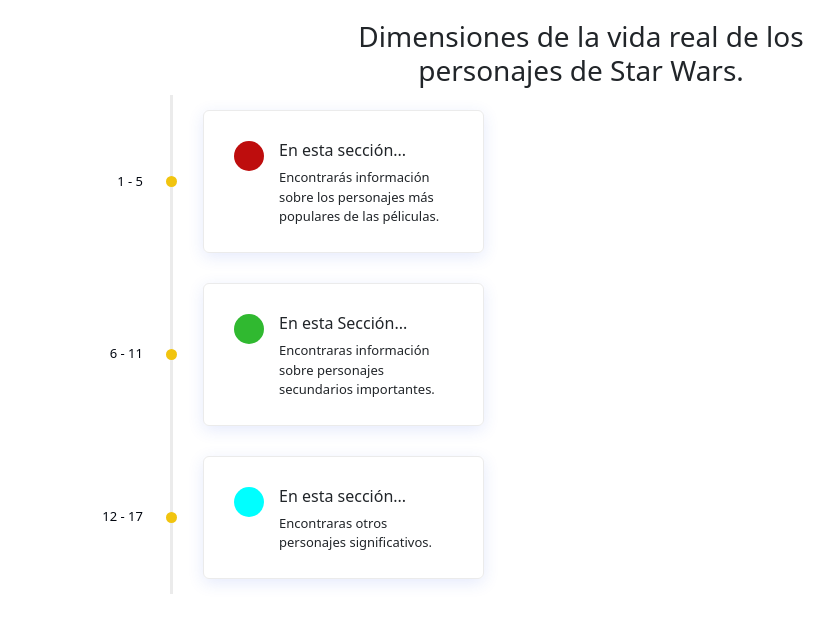
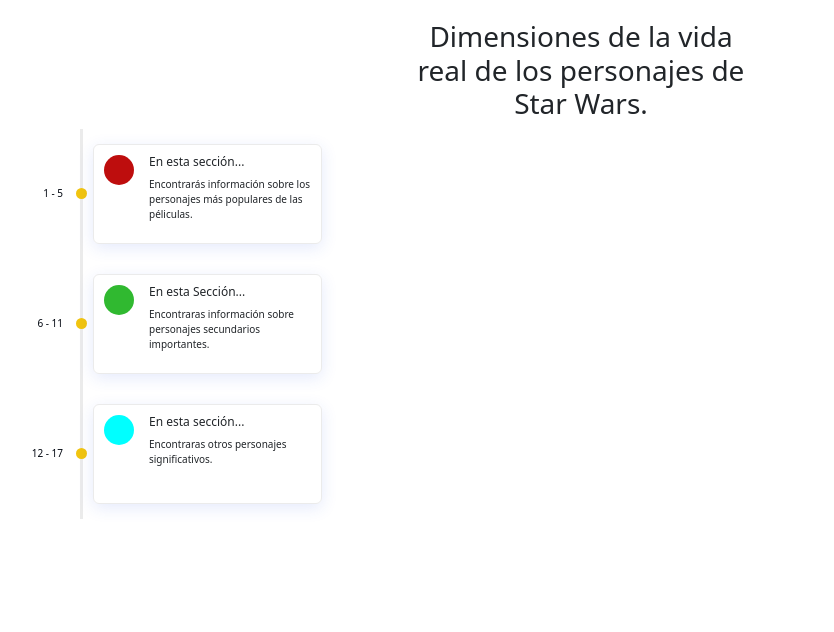
Before and after one commit to AngelaBravo/5-Prueba-Consolidacion, a plain HTML site: page Index.html in a window 1280 px wide. Shown: the whole page, without its empty margins (59-893 px from the left). Drawn offline with nearby package versions, Linux system fonts and the light colour scheme; no server answers.

Commit message:
Terminado

```diff
--- a/Index.html
+++ b/Index.html
@@ -12,7 +12,7 @@
     <section class="timeline_area section_padding_130">
         <div class="container">
             <div class="row justify-content-center">
-                <div class="col-12 col-sm-8 col-lg-6">
+                <div class="col-12 col-sm-4">
                     <!-- Section Heading-->
                     <div class="section_heading text-center">
                         <h3>Dimensiones de la vida real de los personajes de Star Wars.</h3>
@@ -30,16 +30,16 @@
                                 <p class="uno" data-categoria="vip">1 - 5</p>
                             </div>
                             <div class="row">
-                                <div class="span col-12 col-md-6 col-lg-4">
-                                    <div class="single-timeline-content d-flex wow fadeInLeft" data-wow-delay="0.3s" style="visibility: visible; animation-delay: 0.3s; animation-name: fadeInLeft;">
+                                <div class="span col-12 col-sm-3">
+                                    <div class="seccion single-timeline-content d-flex wow fadeInLeft" data-wow-delay="0.3s" style="visibility: visible; animation-delay: 0.3s; animation-name: fadeInLeft;">
                                         <div class="timeline-icon" style="background-color: rgb(190, 13, 13);"></div>
                                         <div class="timeline-text">
                                             <h6>En esta sección...</h6>
                                             <p>Encontrarás información sobre los personajes más populares de las péliculas.</p>
                                         </div>
                                     </div>
-                                    <div id="vip"> </div>
                                 </div>
+                                <div id="vip" class="col-12 col-sm-9"> </div>
                             </div>
                         </div>
                         <!-- Single Timeline Content-->
@@ -48,16 +48,16 @@
                                 <p class="uno" data-categoria="sec">6 - 11</p>
                             </div>
                             <div class="row">
-                                <div class="span col-12 col-md-6 col-lg-4">
-                                    <div class="single-timeline-content d-flex wow fadeInLeft" data-wow-delay="0.3s" style="visibility: visible; animation-delay: 0.3s; animation-name: fadeInLeft;">
+                                <div class="span col-12 col-sm-3">
+                                    <div class="seccion single-timeline-content d-flex wow fadeInLeft" data-wow-delay="0.3s" style="visibility: visible; animation-delay: 0.3s; animation-name: fadeInLeft;">
                                         <div class="timeline-icon" style="background-color: rgb(48, 185, 48);"></div>
                                         <div class="timeline-text">
                                             <h6>En esta Sección...</h6>
                                             <p>Encontraras información sobre personajes secundarios importantes.</p>
                                         </div>
                                     </div>
-                                    <div id="sec"> </div>
                                 </div>
+                                <div id="sec" class="col-12 col-sm-9">  </div>
                             </div>
                         </div>
                         <!-- Single Timeline Content-->
@@ -66,16 +66,16 @@
                                 <p class="uno" data-categoria="otros">12 - 17</p>
                             </div>
                             <div class="row">
-                                <div class="span col-12 col-md-6 col-lg-4">
-                                    <div class="single-timeline-content d-flex wow fadeInLeft" data-wow-delay="0.3s" style="visibility: visible; animation-delay: 0.3s; animation-name: fadeInLeft;">
+                                <div class="span col-12 col-sm-3">
+                                    <div class="seccion single-timeline-content d-flex wow fadeInLeft" data-wow-delay="0.3s" style="visibility: visible; animation-delay: 0.3s; animation-name: fadeInLeft;">
                                         <div class="timeline-icon" style="background-color: aqua;"></div>
                                         <div class="timeline-text">
                                             <h6>En esta sección...</h6>
                                             <p>Encontraras otros personajes significativos.</p>
                                         </div>
                                     </div>
-                                    <div id="otros"> </div>
                                 </div>
+                                <div id="otros" class="col-12 col-sm-9"> </div>
                             </div>
                         </div>
                     </div>
--- a/assets/css/style.css
+++ b/assets/css/style.css
@@ -1,3 +1,8 @@
+*{
+    box-sizing: border-box;
+    padding: 0%;
+    margin: 0;
+}
 body {
     margin-top: 20px;
 }
@@ -8,16 +13,13 @@
 .single-timeline-area {
     position: relative;
     z-index: 1;
-    padding-left: 180px;
+    padding-left: 70px;
 }
-@media only screen and (max-width: 575px) {
-    .single-timeline-area {
-        padding-left: 100px;
-    }
-}
+
+
 .single-timeline-area .timeline-date {
     position: absolute;
-    width: 180px;
+    width: 90px;
     height: 100%;
     top: 0;
     left: 0;
@@ -32,13 +34,9 @@
     -webkit-box-pack: end;
     -ms-flex-pack: end;
     justify-content: flex-end;
-    padding-right: 60px;
+    padding-right: 50px;
 }
-@media only screen and (max-width: 575px) {
-    .single-timeline-area .timeline-date {
-        width: 100px;
-    }
-}
+
 .single-timeline-area .timeline-date::after {
     position: absolute;
     width: 3px;
@@ -71,7 +69,7 @@
 .single-timeline-area .single-timeline-content {
     position: relative;
     z-index: 1;
-    padding: 30px 30px 25px;
+    padding: 10px 10px 10px;
     border-radius: 6px;
     margin-bottom: 15px;
     margin-top: 15px;
@@ -80,11 +78,7 @@
     box-shadow: 0 0.25rem 1rem 0 rgba(47, 91, 234, 0.125);
     border: 1px solid #ebebeb;
 }
-@media only screen and (max-width: 575px) {
-    .single-timeline-area .single-timeline-content {
-        padding: 20px;
-    }
-}
+
 .single-timeline-area .single-timeline-content .timeline-icon {
     -webkit-transition-duration: 500ms;
     transition-duration: 500ms;
@@ -111,12 +105,35 @@
     margin-bottom: 0;
 }
 
+.span{
+    display: flex;
+}
+
+p{
+    font-size: 10px !important;
+    align-items: center;
+    }
+
+.uno-uno{
+    padding:10 !important;
+    width: 30%;
+    height: 90px;
+    align-items: center;
+}
+
+h6{
+    font-size: 12px;
+}
+
+.seccion{
+    height: 100px;
+    min-width: 200px ;
+    width: 100%;
+
+}
+
 #vip, #sec, #otros{
     display: flex;
-    flex-direction: row;
+    flex-wrap: wrap;
+    flex-grow:1 ;
 }
-
-.span{
-    display: flex;
-    flex-direction: row;
-}
--- a/assets/js/index.js
+++ b/assets/js/index.js
@@ -38,9 +38,9 @@
     const howMany = tarjeta.children.length;
     if (howMany < 5) {
 
-
+// debugger
       let cardUno = `
-        <div class=" uno single-timeline-content d-flex wow fadeInLeft" data-wow-delay="0.3s" style="visibility: visible; animation-delay: 0.3s; animation-name: fadeInLeft;">
+        <div class=" col-12 col-sm-4 uno-uno single-timeline-content d-flex wow fadeInLeft" data-wow-delay="0.3s" style="visibility: visible; animation-delay: 0.3s; animation-name: fadeInLeft;">
           <div class="timeline-icon" style="background-color: rgb${category==="vip"? "(190, 13, 13)":category==="sec"? "(48, 185, 48)":"(0, 255, 255)"};"></div>
           <div class="timeline-text">
             <h6>${personajes[inicios[category] + howMany].nombre}</h6>
@@ -48,6 +48,7 @@
           </div>
         </div>
       `;
+      // debugger
       tarjeta.innerHTML += cardUno;
   }
  }
```
Also changed, not shown: 1 other file.
